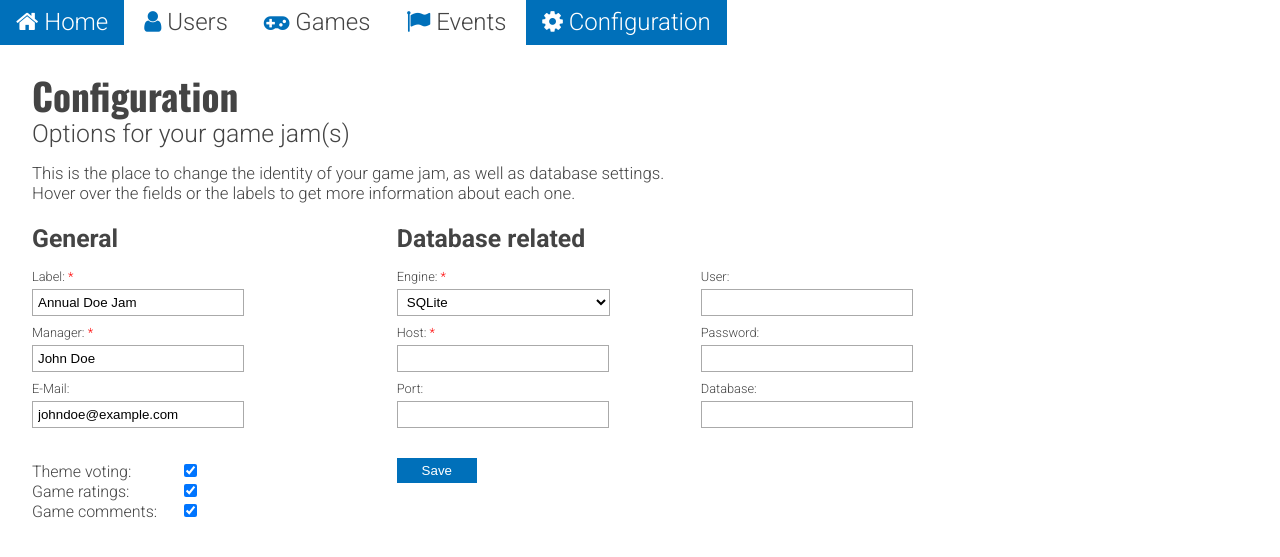
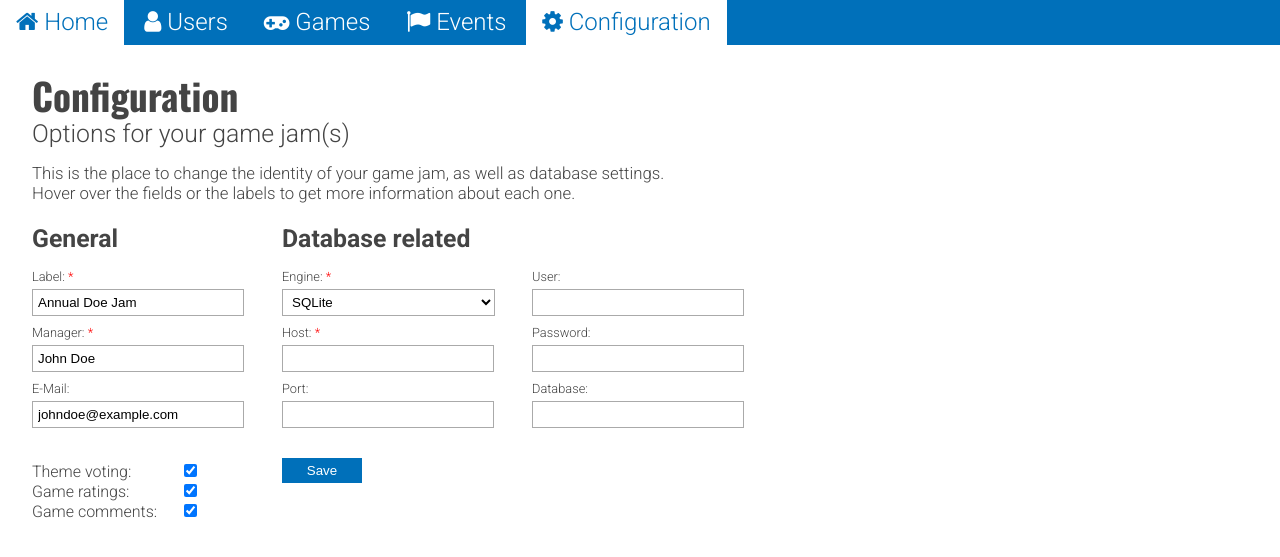
Before and after one commit to ubergeek42/gjms, a Flask app: page /gjms/config/ in a window 1280 px wide. Shown: the top 557 px of the page. Run offline with Flask 2, Linux system fonts and the light colour scheme; parts of the project's set-up code (start-up, migrations or seed data) failed here and were passed over; some libraries are stand-ins or nearby versions.

Commit message:
#gjmsdev - 0.5.2 - Portability fix. Error message alignment fixed.

```diff
--- a/gjms/gjms.cfg
+++ b/gjms/gjms.cfg
@@ -1,5 +1,5 @@
 [gjms]
-version = 0.5.1
+version = 0.5.2
 label = Annual Doe Jam
 manager = John Doe
 manager_email = johndoe@example.com
--- a/gjms/media/css/style.css
+++ b/gjms/media/css/style.css
@@ -180,6 +180,10 @@ input[type="submit"] {
   border: 0;
   background-color: #0070ba;
   color: #ffffff;
+  transition: 0.3s ease-in-out;
+}
+input[type="submit"]:hover {
+  background: #44b4fe;
 }
 select {
   border: 1px solid #aaaaaa;
@@ -193,39 +197,41 @@ label[for="csrf_token"] {
 }
 #gjms-header {
   width: 100%;
+  background: #0070ba;
 }
 .gjms-menu-entry {
   padding: 0.5rem 1rem;
   display: inline-block;
   font-size: 1.5rem;
   transition: 0.3s all;
+  color: #ffffff;
 }
 .gjms-menu-entry .fa {
   font-size: 100%;
-  color: #0070ba;
+  color: #ffffff;
   transition: 0.3s all;
 }
 .gjms-menu-entry:hover {
-  background: #0070ba;
-  color: #ffffff;
+  background: #ffffff;
+  color: #0070ba;
 }
 .gjms-menu-entry:hover .fa {
-  color: #ffffff;
+  color: #0070ba;
 }
 .home .gjms-menu-entry.home,
 .games .gjms-menu-entry.games,
 .users .gjms-menu-entry.users,
 .config .gjms-menu-entry.config,
 .events .gjms-menu-entry.events {
-  background: #0070ba;
-  color: #ffffff;
+  background: #ffffff;
+  color: #0070ba;
 }
 .home .gjms-menu-entry.home .fa,
 .games .gjms-menu-entry.games .fa,
 .users .gjms-menu-entry.users .fa,
 .config .gjms-menu-entry.config .fa,
 .events .gjms-menu-entry.events .fa {
-  color: #ffffff;
+  color: #0070ba;
 }
 .bold {
   font-weight: 700;
@@ -234,15 +240,10 @@ label[for="csrf_token"] {
   width: 95%;
   padding: 2.5% 2.5%;
 }
-.config .gjms-form-container:nth-of-type(1) {
-  display: inline-block;
-  float: left;
-  width: 30%;
-}
 .gjms-form-container {
   display: inline-block;
   float: left;
-  width: 25%;
+  width: 250px;
 }
 .gjms-form {
   margin-top: 1.5rem;
@@ -267,13 +268,14 @@ label[for="csrf_token"] {
 }
 .gjms-label {
   font-size: 80%;
+  width: 212px;
 }
 .gjms-required,
 .gjms-field-error {
   color: red;
 }
 .gjms-field-error {
-  margin-left: 2rem;
+  float: right;
 }
 .config-form input[type="submit"] {
   margin-top: 1.9rem;
--- a/gjms/media/less/style.less
+++ b/gjms/media/less/style.less
@@ -27,12 +27,12 @@ h3 { font-size: 1.40rem; }
 h4 { font-size: 1.22rem; }
 
 input[type="text"], input[type="password"] {border: 1px solid @gjms-light; padding: 5px; margin-top: 5px; width: 200px; }
-input[type="submit"] { padding: 5px 10px; min-width: 80px; border: 0; background-color: @gjms-blue; color: @gjms-white; }
+input[type="submit"] { padding: 5px 10px; min-width: 80px; border: 0; background-color: @gjms-blue; color: @gjms-white; transition: 0.3s ease-in-out; &:hover { background: @gjms-blue + #444; }}
 select {border: 1px solid @gjms-light; padding: 4px 5px; margin-top: 5px; width: 213px; background: #FFF }
 
 label[for="csrf_token"] { display: none; }
 
-#gjms-header { width: 100%; }
+#gjms-header { width: 100%; background: @gjms-blue; }
 .gjms-menu-entry {
     padding: 0.5rem 1rem;
     display: inline-block;
@@ -40,19 +40,20 @@ label[for="csrf_token"] { display: none; }
     font-size: 1.5rem;
 
     transition: 0.3s all;
+    color: @gjms-white;
 
     .fa {
         font-size: 100%;
-        color: @gjms-blue;
+        color: @gjms-white;
 
         transition: 0.3s all;
     }
 
     &:hover {
-        background: @gjms-blue;
-        color: @gjms-white;
+        background: @gjms-white;
+        color: @gjms-blue;
 
-        .fa { color: @gjms-white; }
+        .fa { color: @gjms-blue; }
     }
 }
 
@@ -61,17 +62,16 @@ label[for="csrf_token"] { display: none; }
 .users .gjms-menu-entry.users,
 .config .gjms-menu-entry.config,
 .events .gjms-menu-entry.events {
-    background: @gjms-blue;
-    color: @gjms-white;
+    background: @gjms-white;
+    color: @gjms-blue;
 
-    .fa { color: @gjms-white; }
+    .fa { color: @gjms-blue; }
 }
 
 .bold { font-weight: 700; }
 
 #gjms-content { width: 95%; padding: 2.5% 2.5%; }
-.config .gjms-form-container:nth-of-type(1) { display: inline-block; float: left; width: 30%; }
-.gjms-form-container { display: inline-block; float: left; width: 25%; }
+.gjms-form-container { display: inline-block; float: left; width: 250px; }
 .gjms-form { margin-top: 1.5rem; }
 
 .gjms-row { margin-top: 0.5rem; }
@@ -79,9 +79,9 @@ label[for="csrf_token"] { display: none; }
 .gjms-row.boolean .gjms-label { font-size: 100%; }
 
 .gjms-cell { display: inline-block; }
-.gjms-label { font-size: 80%; }
+.gjms-label { font-size: 80%; width: 212px; }
 .gjms-required, .gjms-field-error { color: red; }
-.gjms-field-error { margin-left: 2rem; }
+.gjms-field-error { float: right; }
 
 .config-form { input[type="submit"] { margin-top: 1.9rem; } }
 .gjms-db-url { margin-top: 10px; font-size: 80%; }
--- a/gjms/templates/layout/macros.html
+++ b/gjms/templates/layout/macros.html
@@ -2,31 +2,31 @@
 <div id="gjms-header">
     <nav id="gjms-menu">
         <ul>
-            <a href="/gjms/">
+            <a href="../../gjms/">
                 <li class="gjms-menu-entry home">
                     <i class="fa fa-home"></i> Home
                 </li>
             </a>
 
-            <a href="/gjms/users/">
+            <a href="../../gjms/users/">
                 <li class="gjms-menu-entry users">
                     <i class="fa fa-user"></i> Users
                 </li>
             </a>
 
-            <a href="/gjms/games/">
+            <a href="../../gjms/games/">
                 <li class="gjms-menu-entry games">
                     <i class="fa fa-gamepad"></i> Games
                 </li>
             </a>
 
-            <a href="/gjms/events/">
+            <a href="../../gjms/events/">
                 <li class="gjms-menu-entry events">
                     <i class="fa fa-flag"></i> Events
                 </li>
             </a>
 
-            <a href="/gjms/config/">
+            <a href="../../gjms/config/">
                 <li class="gjms-menu-entry config">
                     <i class="fa fa-cog"></i> Configuration
                 </li>
```
Also changed, not shown: README.md.
